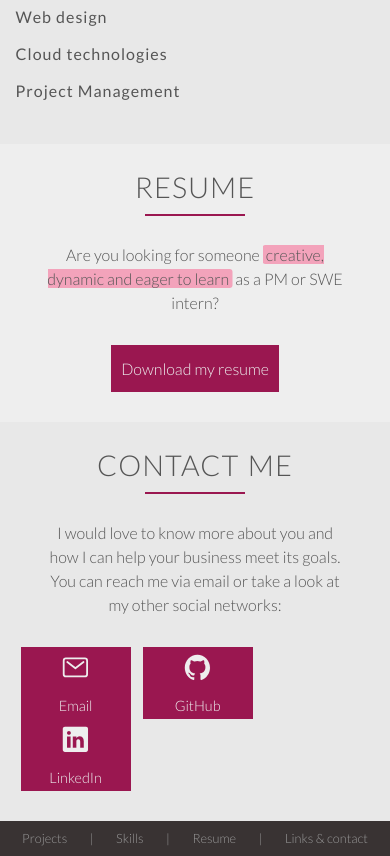
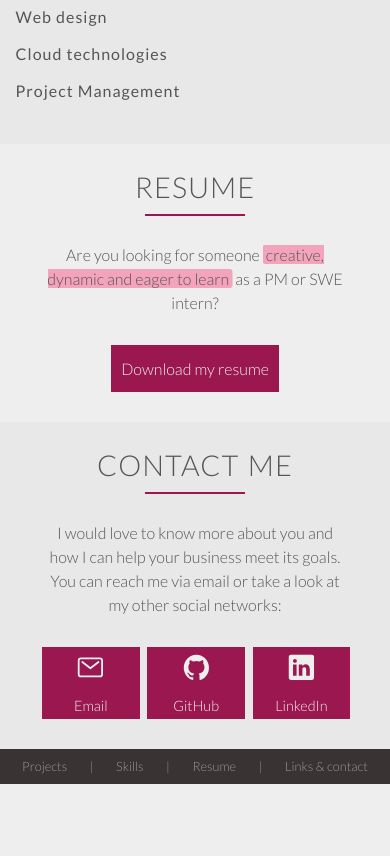
Before and after one commit to GabrielRochon/GabrielRochon.github.io, a plain HTML site: page index.html in a window 390 px wide. Shown: the part 2760-3616 px from the top of the page. After the commit the page ends 3544 px from the top, so only its background shows below. Drawn offline with nearby package versions, Linux system fonts and the light colour scheme; a script that the page names is missing.

Commit message:
Centered and fixed contact buttons

```diff
--- a/resources/css/queries.css
+++ b/resources/css/queries.css
@@ -105,6 +105,13 @@
         font-weight: 400;
     }
 
+    .social-media {
+        width: 20vw;
+        margin: 0 vw;
+    }
+}
+
+
 /* Small phones: 0 to 479px */
 @media only screen and (max-width: 479px) {
     .projects-container img {
@@ -113,4 +120,10 @@
     }
 
     body { font-size: 16px; }
+
+
+    .social-media {
+        width: 25vw;
+        margin: 0 2vw;
+    }
 }
--- a/resources/css/style.css
+++ b/resources/css/style.css
@@ -398,8 +398,8 @@ header {
     color: #eee;
     /* margin: 10px; */
     /* width: 31%;*/
-    width: 110px;
-    margin: 0 12px;
+    width: 15vw;
+    margin: 0 2vw;
 }
 
 .social-media:hover,
```
